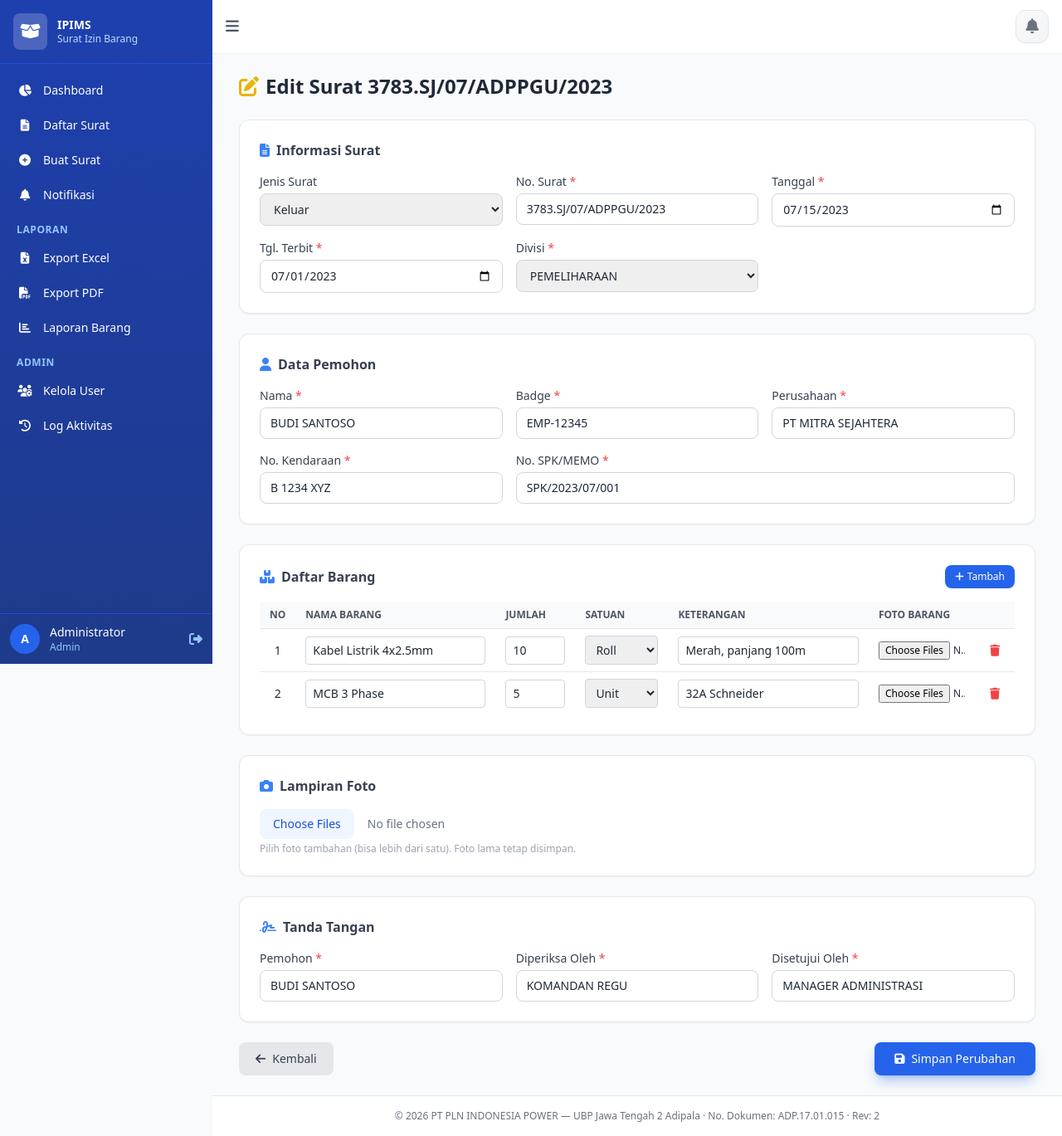
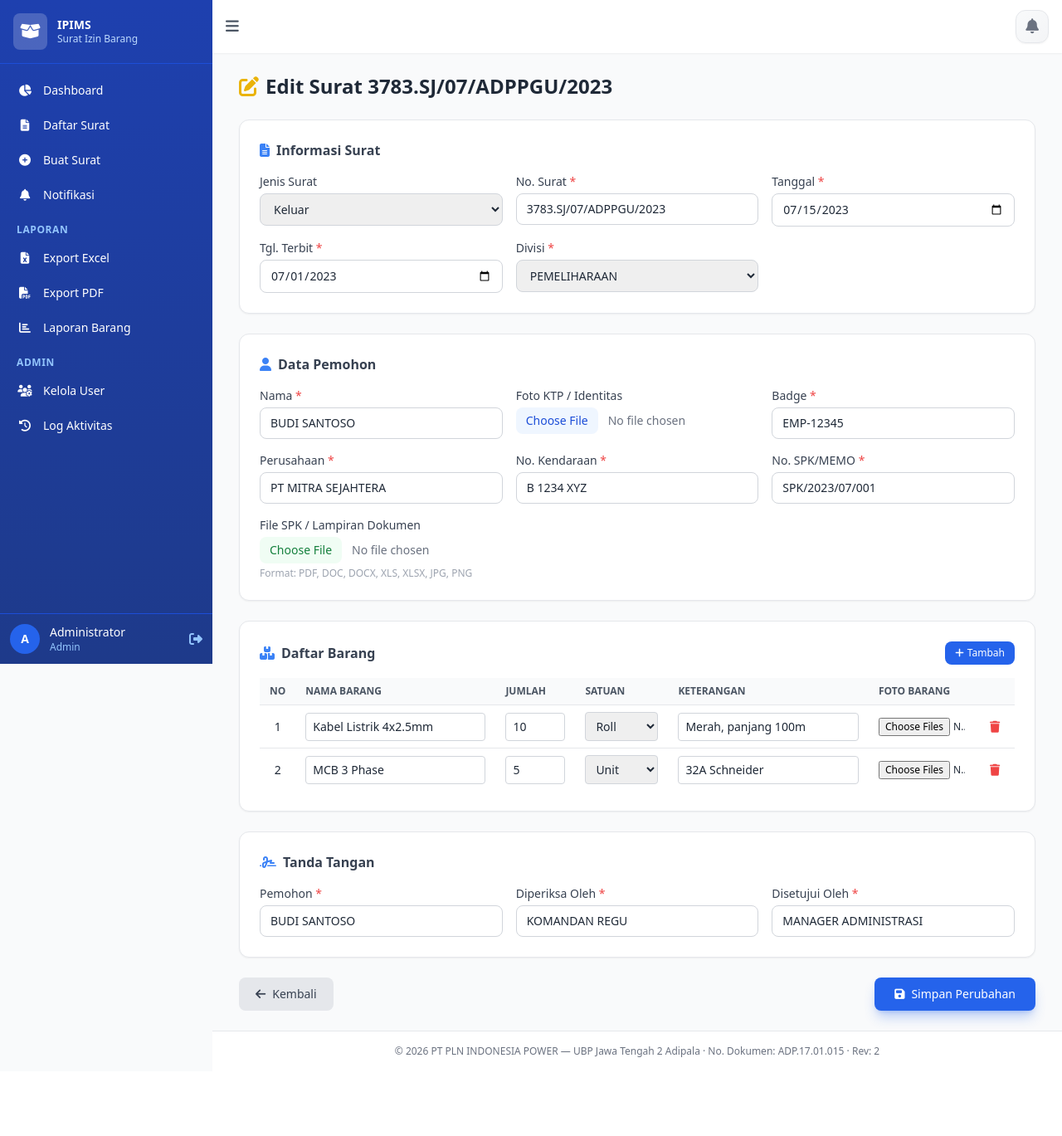
Before and after one commit to qrxs5rycfq-dot/Surat-izin-keluar-masuk-barang, a Flask app: page /surat/1/edit in a window 1280 px wide. Shown: the whole page at 83% size. After the commit the page ends 1274 px from the top, so only its background shows below. Run offline with Flask 3, Linux system fonts and the light colour scheme; a user stored in the database is signed in; data that the repository does not hold is empty; some libraries are stand-ins or nearby versions.

Commit message:
Add KTP photo + SPK file upload, auto-use item photos for lampiran, SPK download link in PDF
Co-authored-by: qrxs5rycfq-dot <245826761+qrxs5rycfq-dot@users.noreply.github.com>

```diff
--- a/app.py
+++ b/app.py
@@ -32,6 +32,7 @@ login_manager.login_message = 'Silakan login terlebih dahulu.'
 login_manager.login_message_category = 'warning'
 
 ALLOWED_EXT = Config.ALLOWED_EXTENSIONS
+ALLOWED_DOC_EXT = Config.ALLOWED_DOC_EXTENSIONS
 
 
 # ---------------------------------------------------------------------------
@@ -39,6 +40,10 @@ ALLOWED_EXT = Config.ALLOWED_EXTENSIONS
 # ---------------------------------------------------------------------------
 def allowed_file(filename):
     return '.' in filename and filename.rsplit('.', 1)[1].lower() in ALLOWED_EXT
+
+
+def allowed_doc(filename):
+    return '.' in filename and filename.rsplit('.', 1)[1].lower() in ALLOWED_DOC_EXT
 
 
 def _parse_foto_list(lampiran_foto):
@@ -287,14 +292,21 @@ def add_surat():
                 flash(f'Field {f} harus diisi!', 'danger')
                 return redirect(url_for('add_surat'))
 
-        foto_filenames = []
-        fotos = request.files.getlist('lampiran_foto')
-        for foto in fotos:
-            if foto and foto.filename and allowed_file(foto.filename):
-                ext = foto.filename.rsplit('.', 1)[1].lower()
-                fname = f"{uuid.uuid4().hex}.{ext}"
-                foto.save(os.path.join(Config.UPLOAD_DIR, fname))
-                foto_filenames.append(fname)
+        # Handle KTP photo upload
+        foto_ktp_name = None
+        ktp_file = request.files.get('foto_ktp')
+        if ktp_file and ktp_file.filename and allowed_file(ktp_file.filename):
+            ext = ktp_file.filename.rsplit('.', 1)[1].lower()
+            foto_ktp_name = f"{uuid.uuid4().hex}.{ext}"
+            ktp_file.save(os.path.join(Config.UPLOAD_DIR, foto_ktp_name))
+
+        # Handle SPK file upload
+        file_spk_name = None
+        spk_file = request.files.get('file_spk')
+        if spk_file and spk_file.filename and allowed_doc(spk_file.filename):
+            ext = spk_file.filename.rsplit('.', 1)[1].lower()
+            file_spk_name = f"{uuid.uuid4().hex}.{ext}"
+            spk_file.save(os.path.join(Config.UPLOAD_DIR, file_spk_name))
 
         try:
             barang = json.loads(request.form.get('barang_items', '[]'))
@@ -319,9 +331,9 @@ def add_surat():
         sid = _exec(conn, """
             INSERT INTO surat_izin
             (jenis,no_surat,tanggal,tgl_terbit,divisi,nama,badge,no_kendaraan,
-             perusahaan,no_spk,pemohon,diperiksa_oleh,disetujui_oleh,
+             perusahaan,no_spk,foto_ktp,file_spk,pemohon,diperiksa_oleh,disetujui_oleh,
              barang_items,lampiran_foto,status,created_by)
-            VALUES (%s,%s,%s,%s,%s,%s,%s,%s,%s,%s,%s,%s,%s,%s,%s,%s,%s)
+            VALUES (%s,%s,%s,%s,%s,%s,%s,%s,%s,%s,%s,%s,%s,%s,%s,%s,%s,%s,%s)
         """, (
             jenis,
             request.form['no_surat'].strip(),
@@ -333,11 +345,13 @@ def add_surat():
             request.form['no_kendaraan'].strip(),
             request.form['perusahaan'].strip(),
             request.form['no_spk'].strip(),
+            foto_ktp_name,
+            file_spk_name,
             request.form['pemohon'].strip(),
             request.form['diperiksa_oleh'].strip(),
             request.form['disetujui_oleh'].strip(),
             json.dumps(barang, ensure_ascii=False),
-            json.dumps(foto_filenames) if foto_filenames else None,
+            None,  # lampiran_foto — photos are now managed per-item in barang_items
             'pending',
             current_user.id,
         ))
@@ -402,17 +416,21 @@ def edit_surat(id):
         flash('Surat tidak ditemukan.', 'danger')
         return redirect(url_for('surat_list'))
     if request.method == 'POST':
-        # Retain existing photos
-        existing_fotos = _parse_foto_list(surat['lampiran_foto'])
-        # Add newly uploaded photos
-        new_fotos = request.files.getlist('lampiran_foto')
-        for foto in new_fotos:
-            if foto and foto.filename and allowed_file(foto.filename):
-                ext = foto.filename.rsplit('.', 1)[1].lower()
-                fname = f"{uuid.uuid4().hex}.{ext}"
-                foto.save(os.path.join(Config.UPLOAD_DIR, fname))
-                existing_fotos.append(fname)
-        foto_value = json.dumps(existing_fotos) if existing_fotos else None
+        # Handle KTP photo upload
+        foto_ktp_name = surat.get('foto_ktp')
+        ktp_file = request.files.get('foto_ktp')
+        if ktp_file and ktp_file.filename and allowed_file(ktp_file.filename):
+            ext = ktp_file.filename.rsplit('.', 1)[1].lower()
+            foto_ktp_name = f"{uuid.uuid4().hex}.{ext}"
+            ktp_file.save(os.path.join(Config.UPLOAD_DIR, foto_ktp_name))
+
+        # Handle SPK file upload
+        file_spk_name = surat.get('file_spk')
+        spk_file = request.files.get('file_spk')
+        if spk_file and spk_file.filename and allowed_doc(spk_file.filename):
+            ext = spk_file.filename.rsplit('.', 1)[1].lower()
+            file_spk_name = f"{uuid.uuid4().hex}.{ext}"
+            spk_file.save(os.path.join(Config.UPLOAD_DIR, file_spk_name))
 
         try:
             barang = json.loads(request.form.get('barang_items', '[]'))
@@ -438,8 +456,8 @@ def edit_surat(id):
         _exec(conn, """
             UPDATE surat_izin SET
               jenis=%s,no_surat=%s,tanggal=%s,tgl_terbit=%s,divisi=%s,nama=%s,badge=%s,
-              no_kendaraan=%s,perusahaan=%s,no_spk=%s,pemohon=%s,diperiksa_oleh=%s,
-              disetujui_oleh=%s,barang_items=%s,lampiran_foto=%s
+              no_kendaraan=%s,perusahaan=%s,no_spk=%s,foto_ktp=%s,file_spk=%s,pemohon=%s,
+              diperiksa_oleh=%s,disetujui_oleh=%s,barang_items=%s
             WHERE id=%s
         """, (
             request.form.get('jenis', surat['jenis']),
@@ -452,11 +470,12 @@ def edit_surat(id):
             request.form['no_kendaraan'].strip(),
             request.form['perusahaan'].strip(),
             request.form['no_spk'].strip(),
+            foto_ktp_name,
+            file_spk_name,
             request.form['pemohon'].strip(),
             request.form['diperiksa_oleh'].strip(),
             request.form['disetujui_oleh'].strip(),
             json.dumps(barang, ensure_ascii=False),
-            foto_value,
             id,
         ))
         conn.close()
@@ -678,8 +697,14 @@ def export_pdf(id):
         surat['creator_name'] = ''
     conn.close()
 
+    # Build SPK download URL for the PDF link
+    spk_url = None
+    if surat.get('file_spk'):
+        spk_url = request.host_url.rstrip('/') + url_for('static', filename='uploads/' + surat['file_spk'])
+
     html = render_template('pdf_template.html', surat=surat,
-                           upload_dir=os.path.abspath(Config.UPLOAD_DIR))
+                           upload_dir=os.path.abspath(Config.UPLOAD_DIR),
+                           spk_url=spk_url)
     try:
         from weasyprint import HTML
         from pathlib import Path
--- a/config.py
+++ b/config.py
@@ -28,6 +28,7 @@ class Config:
     DOC_NO = 'ADP.17.01.015'
     DOC_REV = '2'
     ALLOWED_EXTENSIONS = {'png', 'jpg', 'jpeg', 'gif', 'webp'}
+    ALLOWED_DOC_EXTENSIONS = {'pdf', 'doc', 'docx', 'xls', 'xlsx', 'png', 'jpg', 'jpeg'}
 
     @staticmethod
     def init_app(app):
--- a/database.sql
+++ b/database.sql
@@ -51,6 +51,10 @@ CREATE TABLE IF NOT EXISTS surat_izin (
     no_kendaraan VARCHAR(50) NOT NULL,
     perusahaan VARCHAR(100) NOT NULL,
     no_spk VARCHAR(100) NOT NULL,
+
+    -- Dokumen Pemohon
+    foto_ktp VARCHAR(255),
+    file_spk VARCHAR(255),
 
     -- Tanda Tangan
     pemohon VARCHAR(100) NOT NULL,
--- a/db.py
+++ b/db.py
@@ -81,6 +81,8 @@ def init_db():
         no_kendaraan VARCHAR(50) NOT NULL,
         perusahaan VARCHAR(100) NOT NULL,
         no_spk VARCHAR(100) NOT NULL,
+        foto_ktp VARCHAR(255),
+        file_spk VARCHAR(255),
         pemohon VARCHAR(100) NOT NULL,
         diperiksa_oleh VARCHAR(100) NOT NULL,
         disetujui_oleh VARCHAR(100) NOT NULL,
@@ -179,6 +181,8 @@ def init_db():
         ('approval_manager_by',  "INT AFTER `approval_manager`"),
         ('approval_manager_at',  "TIMESTAMP NULL AFTER `approval_manager_by`"),
         ('approval_manager_note',"TEXT AFTER `approval_manager_at`"),
+        ('foto_ktp',            "VARCHAR(255) AFTER `no_spk`"),
+        ('file_spk',            "VARCHAR(255) AFTER `foto_ktp`"),
     ])
 
     # Ensure status ENUM includes 'review' for existing tables
--- a/templates/edit_surat.html
+++ b/templates/edit_surat.html
@@ -50,11 +50,41 @@
     <div class="bg-white rounded-xl shadow-sm border p-4 sm:p-6">
         <h3 class="font-semibold text-gray-700 mb-4 flex items-center gap-2"><i class="fas fa-user text-blue-500"></i> Data Pemohon</h3>
         <div class="grid grid-cols-1 sm:grid-cols-2 md:grid-cols-3 gap-4">
-            <div><label class="block text-sm font-medium text-gray-700 mb-1">Nama <span class="text-red-500">*</span></label><input type="text" name="nama" value="{{ surat.nama }}" required class="w-full px-3 py-2 border border-gray-300 rounded-lg text-sm focus:ring-2 focus:ring-blue-500 focus:border-blue-500"></div>
-            <div><label class="block text-sm font-medium text-gray-700 mb-1">Badge <span class="text-red-500">*</span></label><input type="text" name="badge" value="{{ surat.badge }}" required class="w-full px-3 py-2 border border-gray-300 rounded-lg text-sm focus:ring-2 focus:ring-blue-500 focus:border-blue-500"></div>
-            <div><label class="block text-sm font-medium text-gray-700 mb-1">Perusahaan <span class="text-red-500">*</span></label><input type="text" name="perusahaan" value="{{ surat.perusahaan }}" required class="w-full px-3 py-2 border border-gray-300 rounded-lg text-sm focus:ring-2 focus:ring-blue-500 focus:border-blue-500"></div>
-            <div><label class="block text-sm font-medium text-gray-700 mb-1">No. Kendaraan <span class="text-red-500">*</span></label><input type="text" name="no_kendaraan" value="{{ surat.no_kendaraan }}" required class="w-full px-3 py-2 border border-gray-300 rounded-lg text-sm focus:ring-2 focus:ring-blue-500 focus:border-blue-500"></div>
-            <div class="sm:col-span-2"><label class="block text-sm font-medium text-gray-700 mb-1">No. SPK/MEMO <span class="text-red-500">*</span></label><input type="text" name="no_spk" value="{{ surat.no_spk }}" required class="w-full px-3 py-2 border border-gray-300 rounded-lg text-sm focus:ring-2 focus:ring-blue-500 focus:border-blue-500"></div>
+            <div>
+                <label class="block text-sm font-medium text-gray-700 mb-1">Nama <span class="text-red-500">*</span></label>
+                <input type="text" name="nama" value="{{ surat.nama }}" required class="w-full px-3 py-2 border border-gray-300 rounded-lg text-sm focus:ring-2 focus:ring-blue-500 focus:border-blue-500">
+            </div>
+            <div>
+                <label class="block text-sm font-medium text-gray-700 mb-1">Foto KTP / Identitas</label>
+                {% if surat.foto_ktp %}
+                <div class="mb-1"><img src="{{ url_for('static', filename='uploads/' + surat.foto_ktp) }}" class="h-16 rounded border"></div>
+                {% endif %}
+                <input type="file" name="foto_ktp" accept="image/*" class="w-full text-sm text-gray-500 file:mr-3 file:py-1.5 file:px-3 file:rounded-lg file:border-0 file:text-sm file:font-medium file:bg-blue-50 file:text-blue-700 hover:file:bg-blue-100">
+            </div>
+            <div>
+                <label class="block text-sm font-medium text-gray-700 mb-1">Badge <span class="text-red-500">*</span></label>
+                <input type="text" name="badge" value="{{ surat.badge }}" required class="w-full px-3 py-2 border border-gray-300 rounded-lg text-sm focus:ring-2 focus:ring-blue-500 focus:border-blue-500">
+            </div>
+            <div>
+                <label class="block text-sm font-medium text-gray-700 mb-1">Perusahaan <span class="text-red-500">*</span></label>
+                <input type="text" name="perusahaan" value="{{ surat.perusahaan }}" required class="w-full px-3 py-2 border border-gray-300 rounded-lg text-sm focus:ring-2 focus:ring-blue-500 focus:border-blue-500">
+            </div>
+            <div>
+                <label class="block text-sm font-medium text-gray-700 mb-1">No. Kendaraan <span class="text-red-500">*</span></label>
+                <input type="text" name="no_kendaraan" value="{{ surat.no_kendaraan }}" required class="w-full px-3 py-2 border border-gray-300 rounded-lg text-sm focus:ring-2 focus:ring-blue-500 focus:border-blue-500">
+            </div>
+            <div>
+                <label class="block text-sm font-medium text-gray-700 mb-1">No. SPK/MEMO <span class="text-red-500">*</span></label>
+                <input type="text" name="no_spk" value="{{ surat.no_spk }}" required class="w-full px-3 py-2 border border-gray-300 rounded-lg text-sm focus:ring-2 focus:ring-blue-500 focus:border-blue-500">
+            </div>
+            <div class="sm:col-span-2 md:col-span-3">
+                <label class="block text-sm font-medium text-gray-700 mb-1">File SPK / Lampiran Dokumen</label>
+                {% if surat.file_spk %}
+                <div class="mb-1"><a href="{{ url_for('static', filename='uploads/' + surat.file_spk) }}" target="_blank" class="text-sm text-blue-600 hover:underline"><i class="fas fa-file-alt mr-1"></i>{{ surat.file_spk }}</a></div>
+                {% endif %}
+                <input type="file" name="file_spk" accept=".pdf,.doc,.docx,.xls,.xlsx,.jpg,.jpeg,.png" class="w-full text-sm text-gray-500 file:mr-3 file:py-1.5 file:px-3 file:rounded-lg file:border-0 file:text-sm file:font-medium file:bg-green-50 file:text-green-700 hover:file:bg-green-100">
+                <p class="text-xs text-gray-400 mt-1">Format: PDF, DOC, DOCX, XLS, XLSX, JPG, PNG</p>
+            </div>
         </div>
     </div>
 
@@ -76,23 +106,6 @@
         <!-- Mobile stacked -->
         <div id="barangMobile" class="sm:hidden space-y-3"></div>
         <input type="hidden" name="barang_items" id="barangItems">
-    </div>
-
-    <!-- Lampiran Foto -->
-    <div class="bg-white rounded-xl shadow-sm border p-4 sm:p-6">
-        <h3 class="font-semibold text-gray-700 mb-4 flex items-center gap-2"><i class="fas fa-camera text-blue-500"></i> Lampiran Foto</h3>
-        {% if surat.foto_list %}
-        <div class="mb-4">
-            <p class="text-sm text-gray-500 mb-2">Foto saat ini ({{ surat.foto_list|length }} foto):</p>
-            <div class="flex flex-wrap gap-3">
-                {% for foto in surat.foto_list %}
-                <img src="{{ url_for('static', filename='uploads/' + foto) }}" class="max-h-32 sm:max-h-48 rounded-lg shadow">
-                {% endfor %}
-            </div>
-        </div>
-        {% endif %}
-        <input type="file" name="lampiran_foto" accept="image/*" multiple class="text-sm text-gray-500 file:mr-4 file:py-2 file:px-4 file:rounded-lg file:border-0 file:text-sm file:font-medium file:bg-blue-50 file:text-blue-700 hover:file:bg-blue-100 w-full">
-        <p class="text-xs text-gray-400 mt-1">Pilih foto tambahan (bisa lebih dari satu). Foto lama tetap disimpan.</p>
     </div>
 
     <!-- Tanda Tangan -->
```
Also changed, not shown: templates/add_surat.html (+10 -34 lines), templates/pdf_template.html (+6 -13 lines), templates/view_surat.html (+10 -14 lines).
